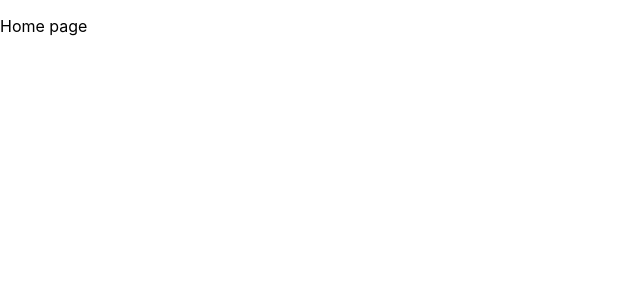
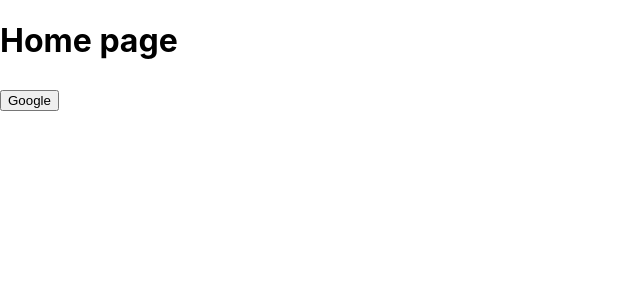
Before and after one commit to katherinebeltz/katherinebeltz.github.io, a React (Create React App) app in the folder my-app/: page / in a window 1280 px wide. Shown: the top 300 px of the page, without its empty margins (0-640 px from the left). Built offline with nearby package versions, Linux system fonts and the light colour scheme.

Commit message:
added button

```diff
--- a/my-app/src/Company.js
+++ b/my-app/src/Company.js
@@ -16,8 +16,8 @@ function Company() {
 
     const sources = [["https://www.cnn.com/2012/07/16/tech/web/marissa-mayer-bio#:~:text=New%20Yahoo%20CEO%20Marissa%20Mayer,and%20most%20visible%20public%20faces.",'https://about.google/belonging/diversity-annual-report/2022/','https://www.statista.com/statistics/311805/google-employee-gender-department-global/']]
 
-    const list_src = sources.map((source) =>
-    <p>{source}</p>)
+    const list_src = sources.map((source, index) =>
+    <p key={index}>{source}</p>)
 
     return (
 <div>
--- a/my-app/src/Home.js
+++ b/my-app/src/Home.js
@@ -1,9 +1,25 @@
 import React from 'react';
+import { useNavigate } from 'react-router-dom';
+
 
 function Home() {
+    const navigate = useNavigate()
+
+    const companies = ["Google"]
+
+    const buttons = companies.map((company, index) => {
+        const routeChange = () => {
+            navigate('/company/'+index)
+        }
+        return(
+        <div key={index}>
+        <button onClick={routeChange}>{company}</button>
+        </div>)
+})
     return (
 <div>
-    <p>Home page</p>
+    <h1>Home page</h1>
+        <h2>{buttons}</h2>
 </div>
     )
 }
```
